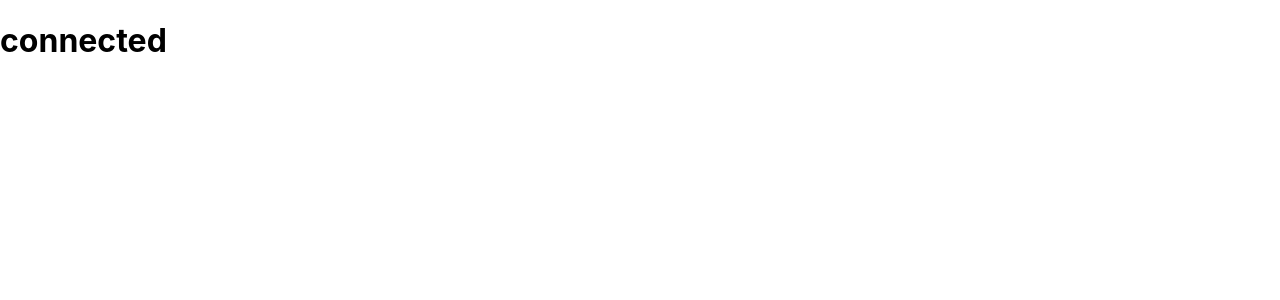
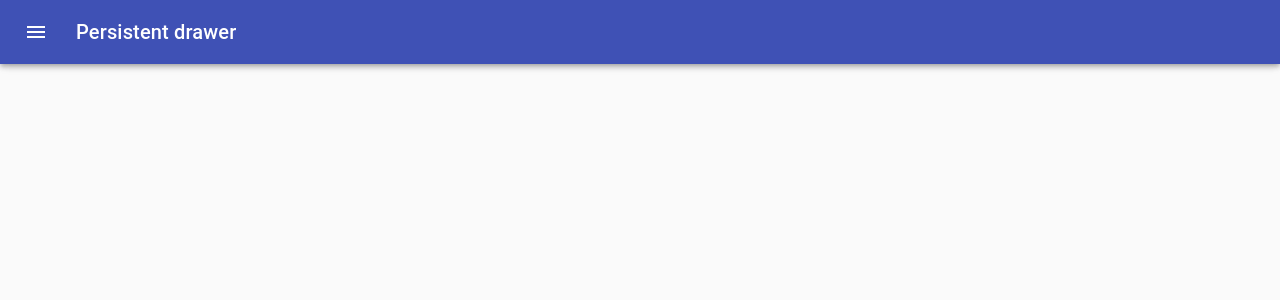
Before and after one commit to lironbc/React-Palette-Picker, a React (Create React App) app: page /palette/new in a window 1280 px wide. Shown: the top 300 px of the page. Built offline with nearby package versions, Linux system fonts and the light colour scheme.

Commit message:
Color picker and buttons added in new palette

```diff
--- a/package.json
+++ b/package.json
@@ -4,10 +4,12 @@
   "private": true,
   "dependencies": {
     "@material-ui/core": "^4.4.2",
+    "@material-ui/icons": "^4.4.1",
     "@material-ui/styles": "^4.4.1",
     "chroma-js": "^2.0.6",
     "rc-slider": "^8.7.1",
     "react": "^16.9.0",
+    "react-color": "^2.17.3",
     "react-copy-to-clipboard": "^5.0.1",
     "react-dom": "^16.9.0",
     "react-router-dom": "^5.0.1",
--- a/src/NewPaletteForm.js
+++ b/src/NewPaletteForm.js
@@ -1,11 +1,157 @@
-import React, { Component } from 'react';
+import React from 'react';
+import clsx from 'clsx';
+import { makeStyles, useTheme } from '@material-ui/core/styles';
+import Drawer from '@material-ui/core/Drawer';
+import CssBaseline from '@material-ui/core/CssBaseline';
+import AppBar from '@material-ui/core/AppBar';
+import Toolbar from '@material-ui/core/Toolbar';
+import List from '@material-ui/core/List';
+import Typography from '@material-ui/core/Typography';
+import Divider from '@material-ui/core/Divider';
+import IconButton from '@material-ui/core/IconButton';
+import MenuIcon from '@material-ui/icons/Menu';
+import ChevronLeftIcon from '@material-ui/icons/ChevronLeft';
+import ChevronRightIcon from '@material-ui/icons/ChevronRight';
+import { ChromePicker } from 'react-color';
+import Button from '@material-ui/core/Button';
 
-export default class NewPaletteForm extends Component {
-    render() {
-        return (
-            <div>
-                <h1>connected</h1>
-            </div>
-        )
-    }
+const drawerWidth = 400;
+
+const useStyles = makeStyles(theme => ({
+  root: {
+    display: 'flex',
+  },
+  appBar: {
+    transition: theme.transitions.create(['margin', 'width'], {
+      easing: theme.transitions.easing.sharp,
+      duration: theme.transitions.duration.leavingScreen,
+    }),
+  },
+  appBarShift: {
+    width: `calc(100% - ${drawerWidth}px)`,
+    marginLeft: drawerWidth,
+    transition: theme.transitions.create(['margin', 'width'], {
+      easing: theme.transitions.easing.easeOut,
+      duration: theme.transitions.duration.enteringScreen,
+    }),
+  },
+  menuButton: {
+    marginRight: theme.spacing(2),
+  },
+  hide: {
+    display: 'none',
+  },
+  drawer: {
+    width: drawerWidth,
+    flexShrink: 0,
+  },
+  drawerPaper: {
+    width: drawerWidth,
+  },
+  drawerHeader: {
+    display: 'flex',
+    alignItems: 'center',
+    padding: theme.spacing(0, 1),
+    ...theme.mixins.toolbar,
+    justifyContent: 'flex-end',
+  },
+  content: {
+    flexGrow: 1,
+    padding: theme.spacing(3),
+    transition: theme.transitions.create('margin', {
+      easing: theme.transitions.easing.sharp,
+      duration: theme.transitions.duration.leavingScreen,
+    }),
+    marginLeft: -drawerWidth,
+  },
+  contentShift: {
+    transition: theme.transitions.create('margin', {
+      easing: theme.transitions.easing.easeOut,
+      duration: theme.transitions.duration.enteringScreen,
+    }),
+    marginLeft: 0,
+  },
+}));
+
+export default function NewPaletteForm() {
+  const classes = useStyles();
+  const theme = useTheme();
+  const [open, setOpen] = React.useState(false);
+
+  function handleDrawerOpen() {
+    setOpen(true);
+  }
+
+  function handleDrawerClose() {
+    setOpen(false);
+  }
+
+  return (
+    <div className={classes.root}>
+      <CssBaseline />
+      <AppBar
+        position="fixed"
+        className={clsx(classes.appBar, {
+          [classes.appBarShift]: open,
+        })}
+      >
+        <Toolbar>
+          <IconButton
+            color="inherit"
+            aria-label="open drawer"
+            onClick={handleDrawerOpen}
+            edge="start"
+            className={clsx(classes.menuButton, open && classes.hide)}
+          >
+            <MenuIcon />
+          </IconButton>
+          <Typography variant="h6" noWrap>
+            Persistent drawer
+          </Typography>
+        </Toolbar>
+      </AppBar>
+      <Drawer
+        className={classes.drawer}
+        variant="persistent"
+        anchor="left"
+        open={open}
+        classes={{
+          paper: classes.drawerPaper,
+        }}
+      >
+        <div className={classes.drawerHeader}>
+          <IconButton onClick={handleDrawerClose}>
+            {theme.direction === 'ltr' ? <ChevronLeftIcon /> : <ChevronRightIcon />}
+          </IconButton>
+        </div>
+        <Divider />
+
+        <List>
+            <Typography variant="h4">Design Your Palette</Typography>
+
+            <Button variant="contained" color="secondary" className={classes.button}>
+                Clear Palette
+            </Button>
+
+            <Button variant="contained" color="primary" className={classes.button}>
+                Random Color
+            </Button>
+
+            <ChromePicker />
+
+            <Button variant="contained" color="primary" className={classes.button}>
+                Add Color
+            </Button>
+            {/* this is where my items go  */}
+        </List>
+      </Drawer>
+      <main
+        className={clsx(classes.content, {
+          [classes.contentShift]: open,
+        })}
+      >
+        <div className={classes.drawerHeader} />
+      </main>
+    </div>
+  );
 }
--- a/src/PaletteList.js
+++ b/src/PaletteList.js
@@ -1,7 +1,7 @@
 import React, { Component } from 'react';
-import {Link} from 'react-router-dom';
 import MiniPalette from './MiniPalette';
 import { withStyles } from '@material-ui/styles';
+import {Link} from 'react-router-dom';
 
 const styles = {
     root : {
@@ -33,7 +33,11 @@
         display : "flex",
         color : "white",
         width : "100%",
-        justifyContent : "space-between"
+        justifyContent : "space-between",
+        alignItems : "center",
+        "& a" : {
+            color: "white"
+        }
     }
 }
 class PaletteList extends Component {
@@ -56,7 +60,8 @@
             <div className={this.props.classes.root}>
                 <div className={this.props.classes.container}>
                     <nav className={this.props.classes.nav}>
-                    React Colors
+                        <h1>React Colors</h1>
+                        <Link to="/palette/new">Create New Palette</Link>
                     </nav>
 
                     <div className={this.props.classes.MiniPalette}>
```
Also changed, not shown: 1 other file (tests, documents, lock files or other folders).
